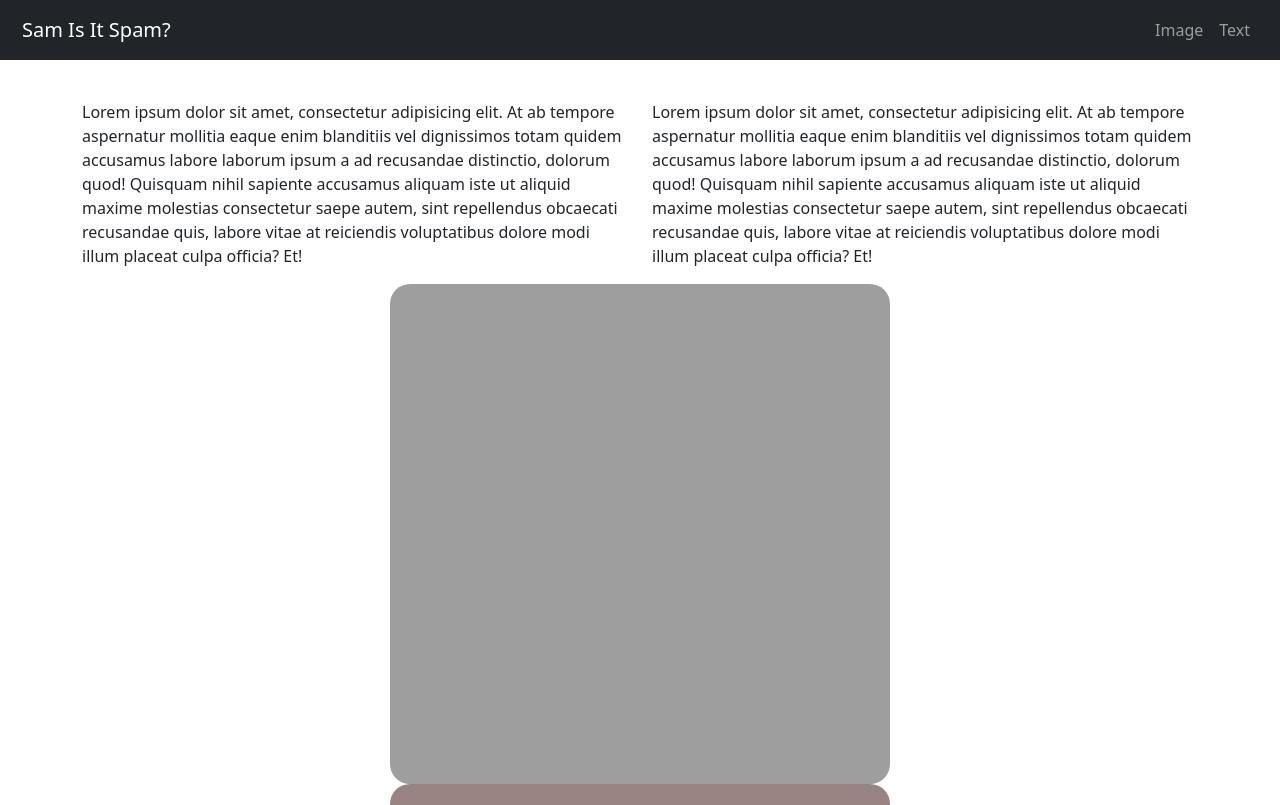
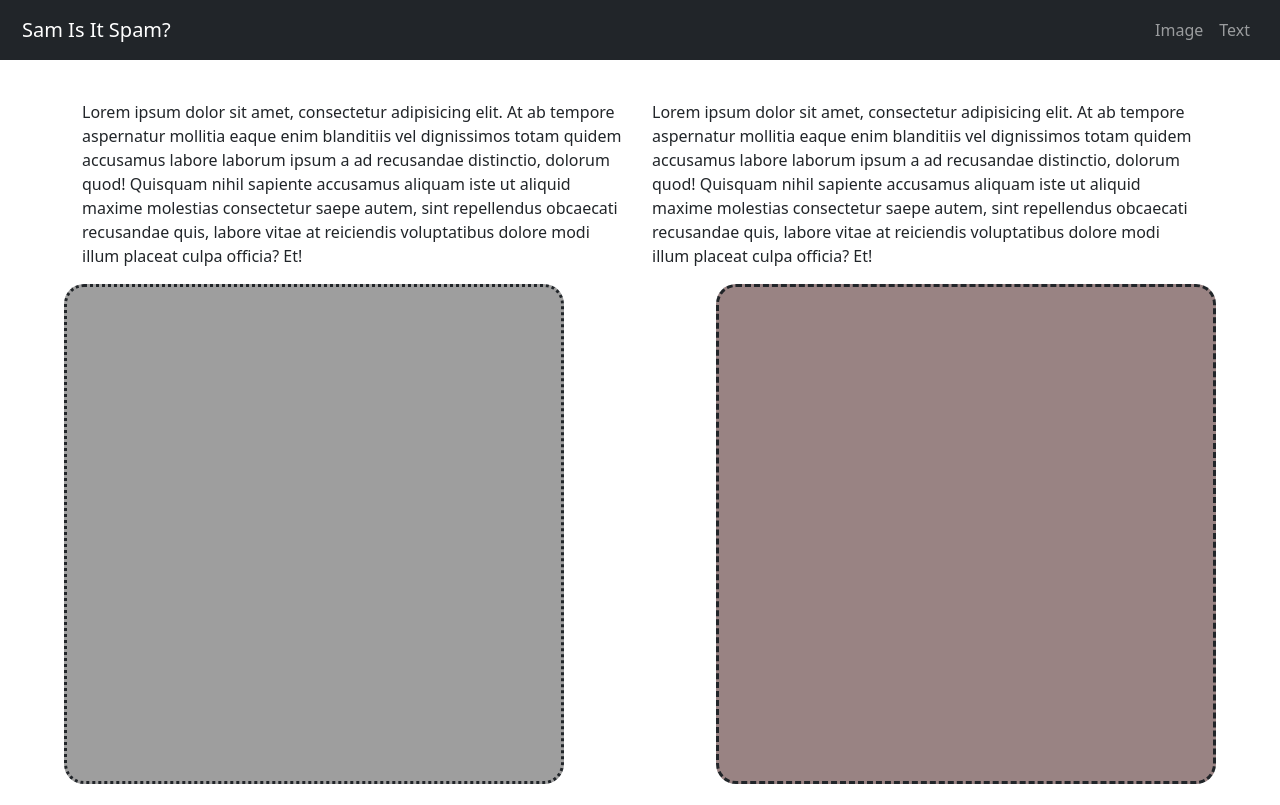
Before and after one commit to 18barbers2/ai-detection-webapp, a React (Vite) app: page / in a window 1280 px wide. Shown: the top 805 px of the page. Built offline with nearby package versions, Linux system fonts and the light colour scheme.

Commit message:
basic row added

```diff
--- a/src/App.jsx
+++ b/src/App.jsx
@@ -12,8 +12,14 @@ function App() {
     <>
       <Navbar></Navbar>
       <DisclaimerText></DisclaimerText>
-      <InputBox></InputBox>
-      <OutputBox></OutputBox>
+      <div className="row">
+        <div className="col">
+          <InputBox></InputBox>
+        </div>
+        <div className="col">
+          <OutputBox></OutputBox>
+        </div>
+      </div>
     </>
   )
 }
--- a/src/InputBox.jsx
+++ b/src/InputBox.jsx
@@ -2,7 +2,6 @@ function InputBox() {
     return(
         <div>
             <div className="input-box container">
-
             </div>
         </div>
     );
--- a/src/index.css
+++ b/src/index.css
@@ -11,10 +11,12 @@
   width: 500px;
   height: 500px;
   border-radius: 20px;
+  border-style: dotted;
 }
 .output-box {
   background-color: rgb(153, 131, 131);
   width: 500px;
   height: 500px;
   border-radius: 20px;
+  border-style: dashed;
 }
```
